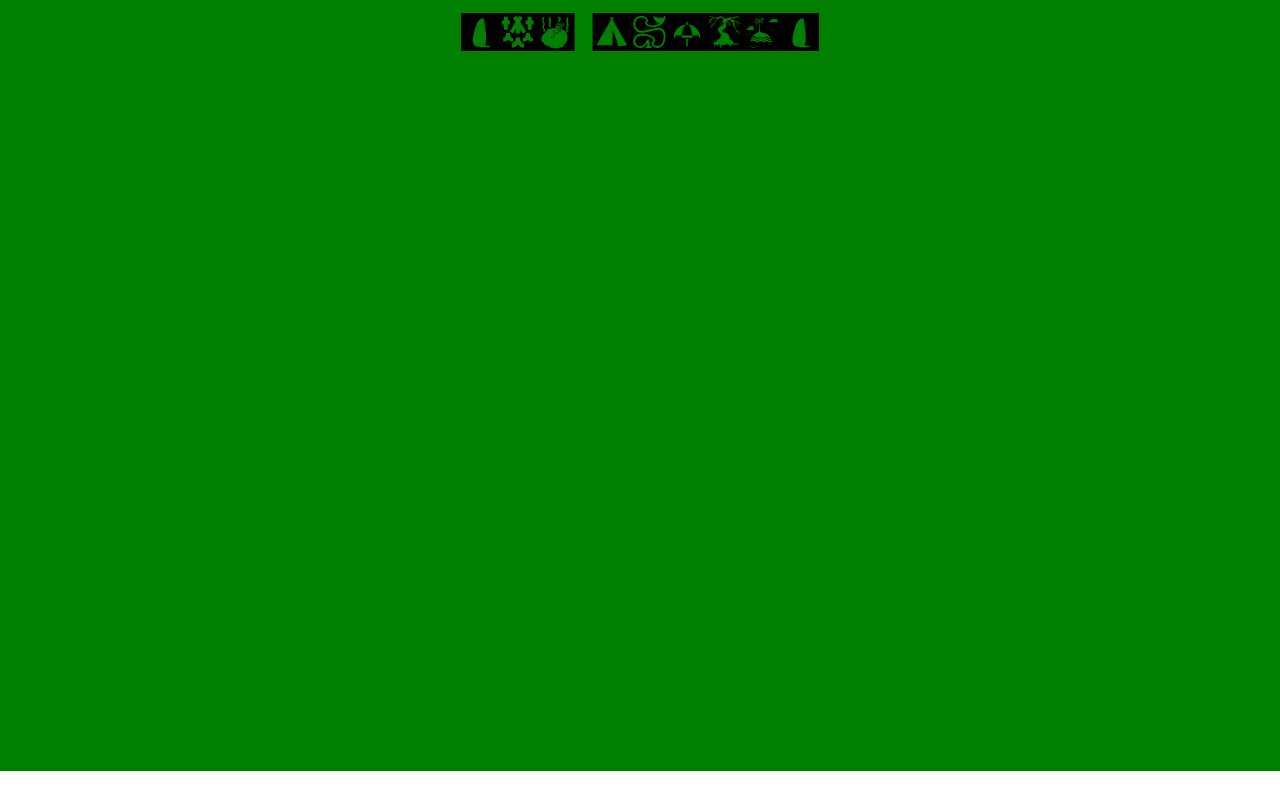
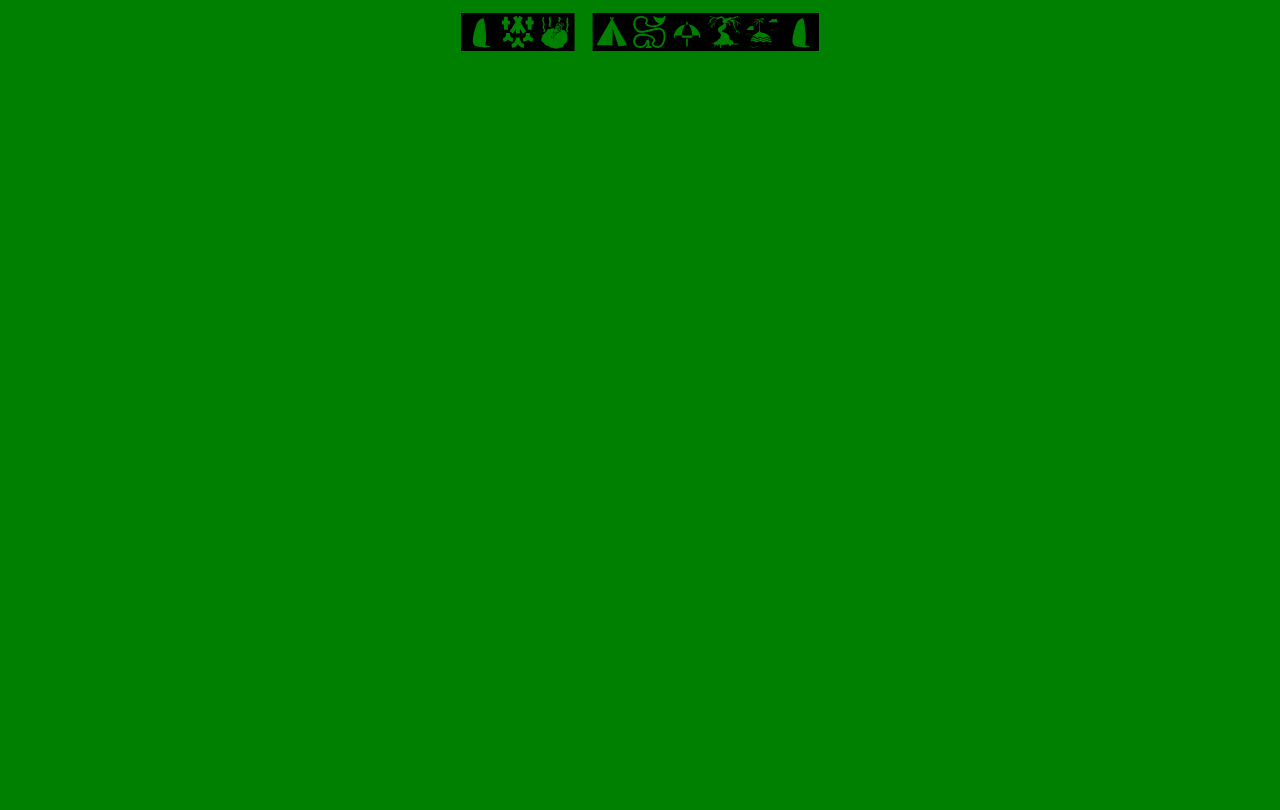
Before and after one commit to basharalidreesi/lab, a Jekyll site: the page built from _styling-and-creative-direction/a-project.markdown, in a window 1280 px wide and 900 px high, scrolled down 132 px. Shown: the top 810 px of the window. Built offline with Jekyll 4.4.1, drawn with Linux system fonts in a browser that asks for light colours; before the commit the page ends 902 px from its top, so only the background shows below that.

Commit message:
Update style.css

```diff
--- a/assets/css/style.css
+++ b/assets/css/style.css
@@ -248,14 +248,7 @@ html, body {
 		list-style: none;
 		list-style-position: inside;
 		background-color: green; /* debug */
-		height:
-			calc(
-				100vh /* screen height */
-				- (var(--universal_answer) * var(--universal_answer_multiplier) * 2) /* navigation padding */
-				- (var(--universal_answer) * var(--universal_answer_multiplier) / 2) /* navigation line-height */
-				- (var(--universal_answer) * var(--universal_answer_multiplier) / 2  * 5) /* header height */
-				- 2px
-			);
+		height: 100vh; /* debug */
 	}
 	.look_cascade_wrapper-look_cascade_graphic_card {
 		height: 100%; /* debug */
```
